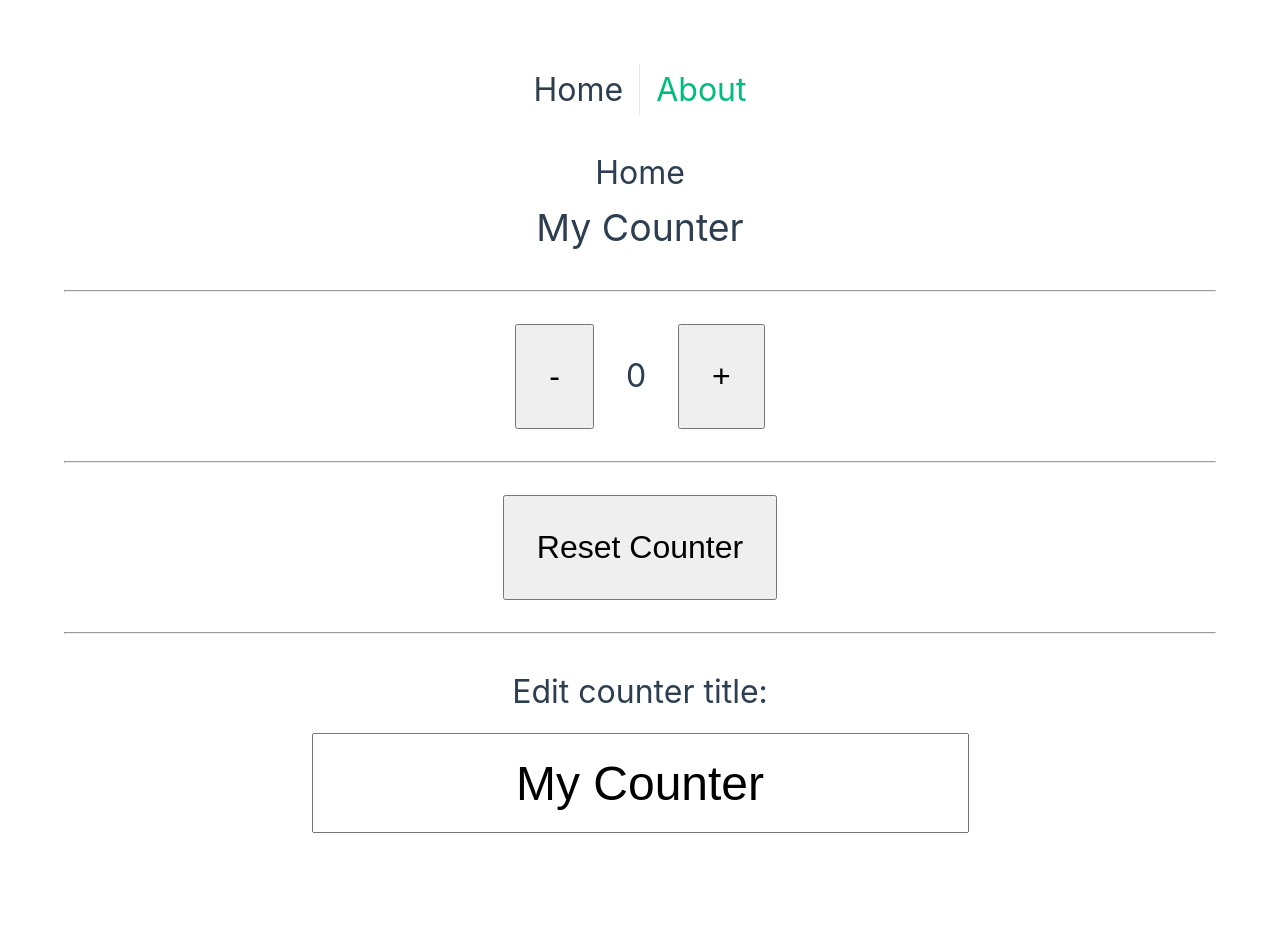
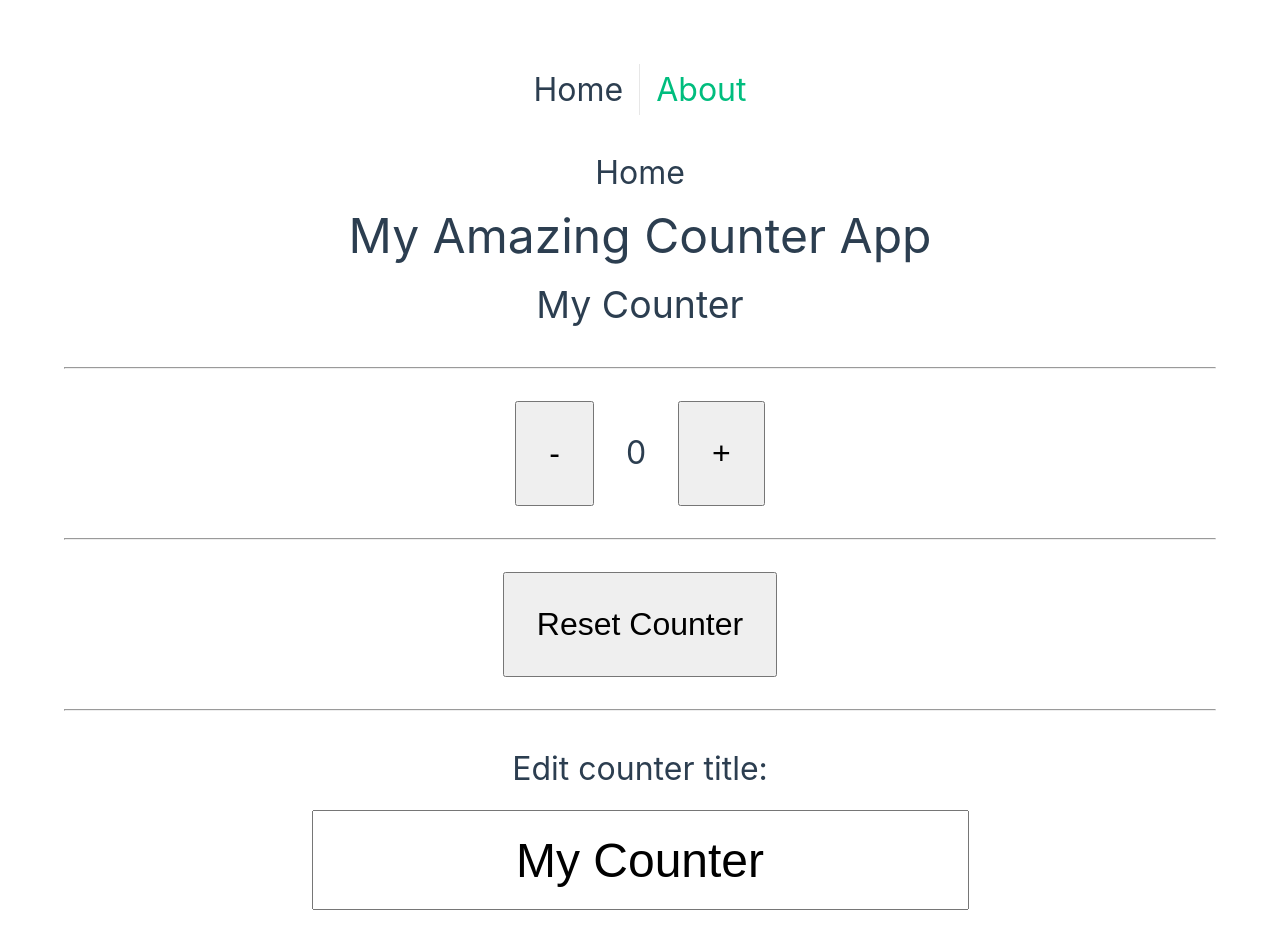
Before and after one commit to robots4life/vue-capi-basics, a Vue app: page / in a window 1280 px wide. Shown: the top 948 px of the page. Before the commit the page ends 897 px from the top, so only its background shows below. Built offline with nearby package versions, Linux system fonts and the light colour scheme.

Commit message:
add non reactive data variable as app title

```diff
--- a/src/views/HomeView.vue
+++ b/src/views/HomeView.vue
@@ -1,6 +1,8 @@
 <template>
 	<div class="home">
 		<h1>Home</h1>
+
+		<h2>{{ appTitle }}</h2>
 
 		<h3>{{ counterData.title }}</h3>
 		<hr />
@@ -24,6 +26,10 @@
 <!-- There is no need to return the methods or values any more as well ;) -->
 <script setup>
 import { reactive } from 'vue';
+
+// not all data needs to be reactive
+// PERFORMANCE of the APP is IMPROVED for any data variables that are non reactive
+const appTitle = 'My Amazing Counter App';
 
 const counterData = reactive({
 	count: 0,
```
